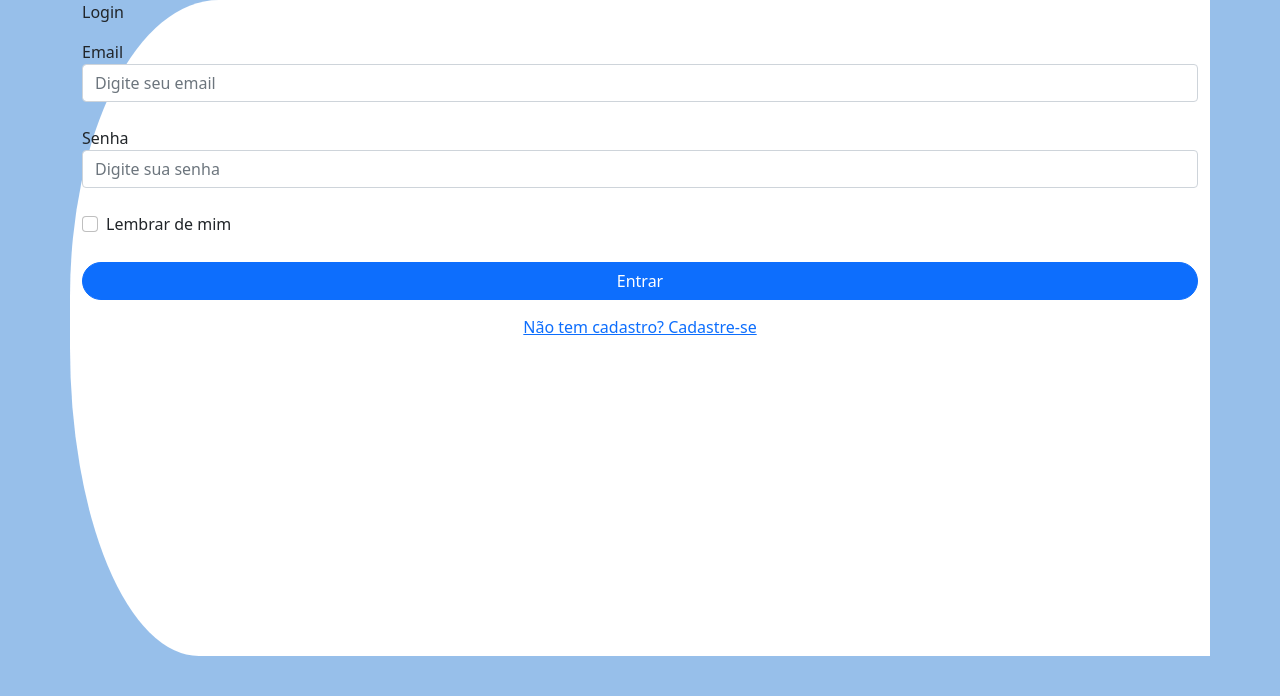
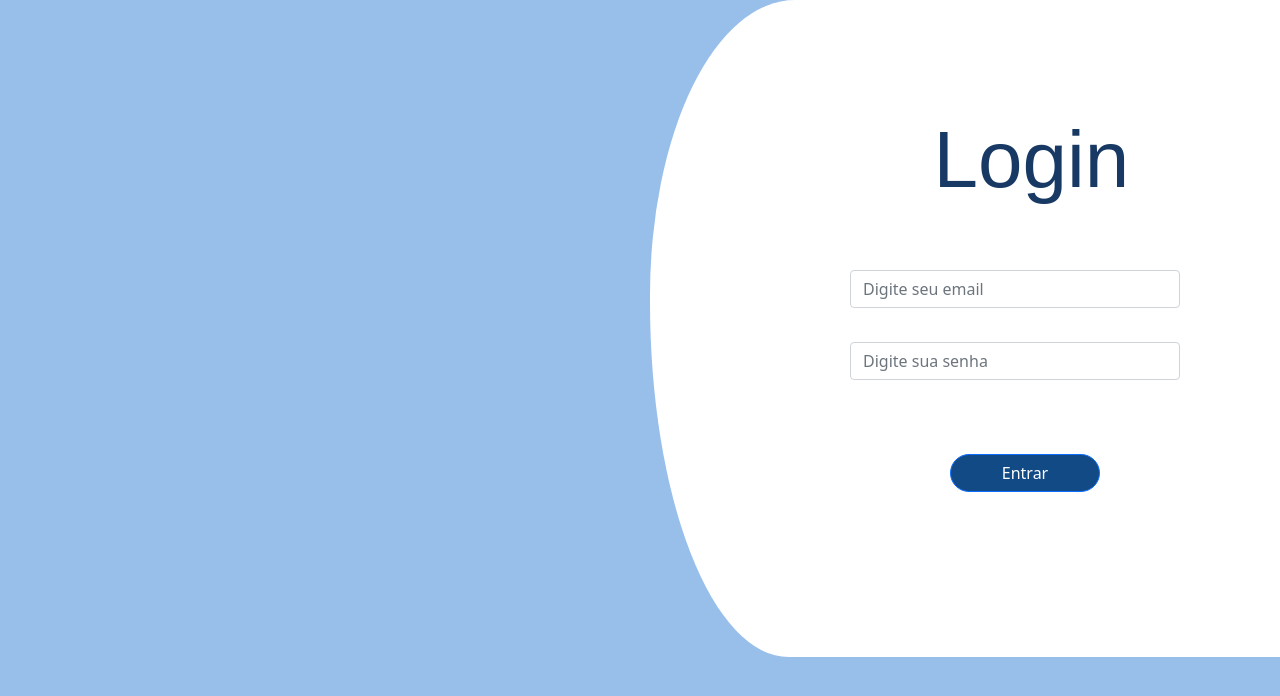
Before and after one commit to lLeicam/epifaniaTCC, a plain HTML site: page prototipacaoSite/login.html in a window 1280 px wide. Drawn offline with nearby package versions, Linux system fonts and the light colour scheme.

Commit message:
atualizar

```diff
--- a/prototipacaoSite/login.css
+++ b/prototipacaoSite/login.css
@@ -1,5 +1,35 @@
-.container{
+.outside{
     background-color: #FFFFFF;
-    border-radius: 15% 100% 100% 13% / 52% 0% 0% 54%;
-    padding-bottom: 310px;
+    margin-left: 650px;
+    border-radius: 23% 10% 10% 22% / 45% 0% 0% 54%;
+    padding-bottom: 165px;
 }
+
+
+p{
+    font-size: 80px;
+    font-family: Arial, Helvetica, sans-serif;
+    color: #173963;
+    margin-left: 45%;
+    padding-top: 100px;
+}
+
+.email{
+    margin-left: 200px;
+    margin-right: 100px;
+    margin-top: 50px;
+}
+
+.senha{
+    margin-left: 200px;
+    margin-right: 100px;
+    margin-top: 10px;
+}
+
+.botao{
+    margin-top: 50px;
+    margin-right: 200px;
+    margin-left: 300px;
+    width: 150px;
+
+}
--- a/prototipacaoSite/login.html
+++ b/prototipacaoSite/login.html
@@ -14,30 +14,19 @@
 
 </head>
 <body style="background-color: #97BFEA">
-    <div class="container">
+    <div class="outside">
             <p>Login</p>
             <div class="email">
-            <label for="email">Email</label>
                 <input type="email" class="form-control" name="email" placeholder="Digite seu email" id="email" required>
             </div>
             <br>
             <div class="senha">
-            <label for="senha">Senha</label>
                 <input type="password" class="form-control" name="senha" placeholder="Digite sua senha" id="senha" required>
             </div>
             <br>
-        <div class="col-12">
-            <div class="form-check">
-                <input class="form-check-input" type="checkbox" value="" id="invalidCheck2">
-                <label class="form-check-label" for="invalidCheck2">
-                    Lembrar de mim
-                </label>
-            </div>
-        </div>
-        <br>
+            <div class="botao">
             <div class="d-grid gap-2">
-            <button style="border-radius: 30px;" class="btn btn-primary" type="submit">Entrar</button>
-            <button type="button" id="cadastreSe" onclick="cadastro()" class="btn btn-link">Não tem cadastro? Cadastre-se</button>
+                <button style="border-radius: 30px; background-color: #124A86" class="btn btn-primary" type="submit">Entrar</button>
             </div>
     </div>
 </body>
```
Lines whose indentation alone changed are shown as unchanged.
